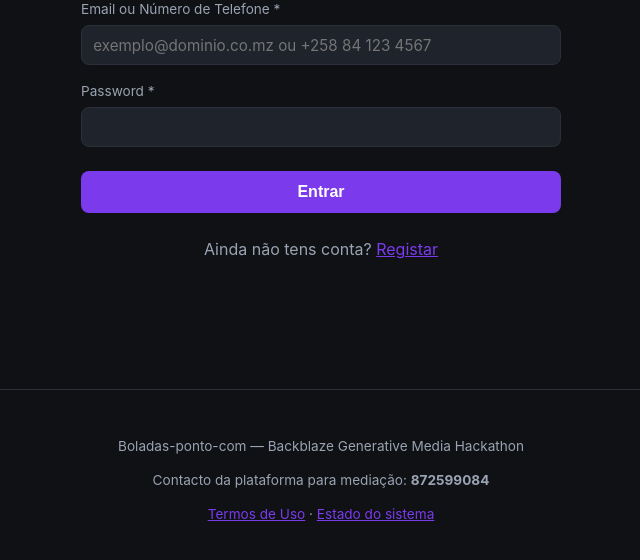
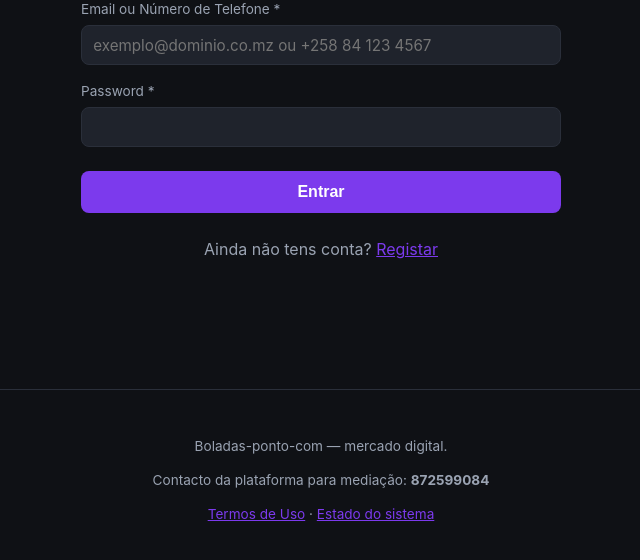
Before and after one commit to Progaminy/boladas-ponto-com, a FastAPI app: page /entrar in a window 1280 px wide. Shown: the part 208-768 px from the top of the page, without its empty margins (319-959 px from the left). Run offline with FastAPI, Linux system fonts and the light colour scheme.

Commit message:
Remove generative hackathon branding

```diff
--- a/app/templates/base.html
+++ b/app/templates/base.html
@@ -36,7 +36,7 @@
   </main>
 
   <footer class="footer">
-    <p>Boladas-ponto-com &mdash; Backblaze Generative Media Hackathon</p>
+    <p>Boladas-ponto-com &mdash; mercado digital.</p>
     <p>Contacto da plataforma para mediação: <strong>{{ platform_contact }}</strong></p>
     <p><a href="/termos">Termos de Uso</a> &middot; <a href="/estado">Estado do sistema</a></p>
   </footer>
```
